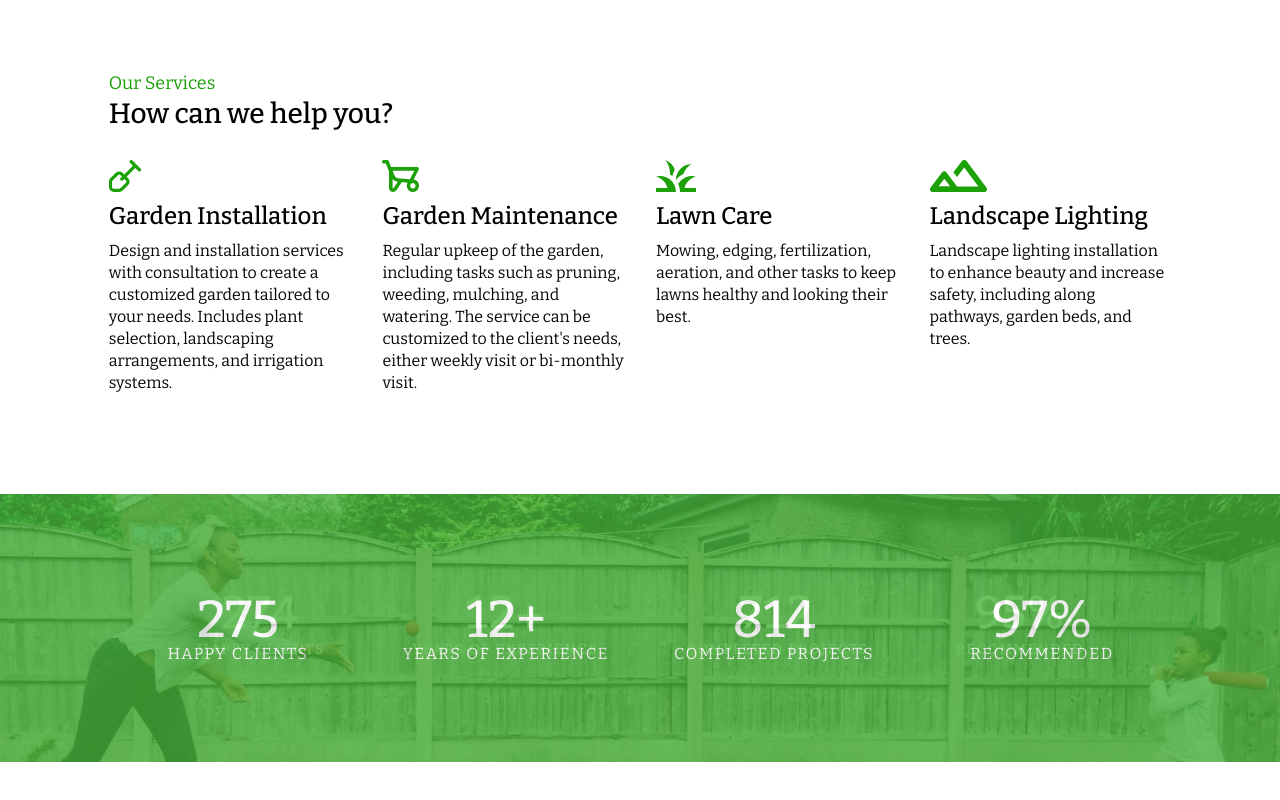
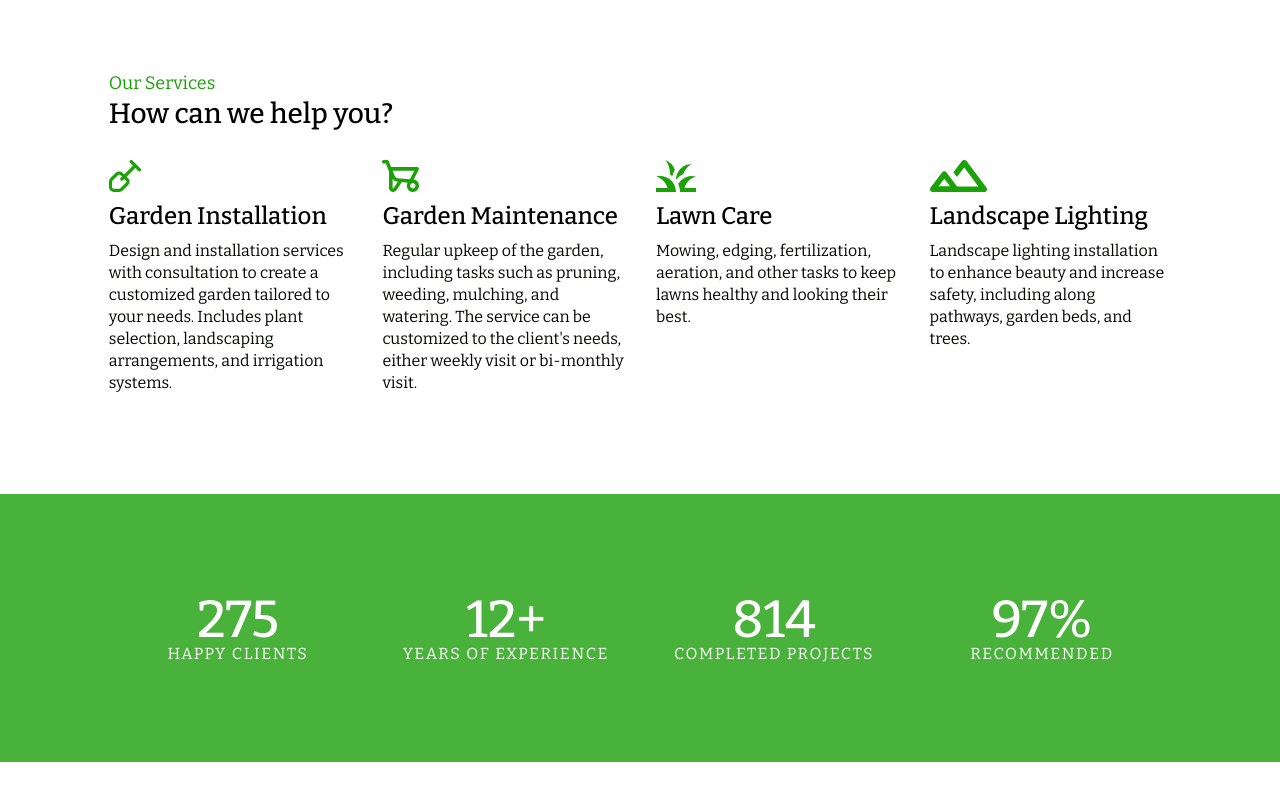
Before and after one commit to Senatrius/natures-touch-gardening, a React (Vite) app: page / in a window 1280 px wide. Shown: the part 1365-2165 px from the top of the page. Built offline with nearby package versions, Linux system fonts and the light colour scheme.

Commit message:
adjust spacing

```diff
--- a/src/components/Hero.tsx
+++ b/src/components/Hero.tsx
@@ -8,7 +8,7 @@ export const Hero = () => {
           alt=''
         />
       </div>
-      <div className='w-[93%] max-w-[30rem] self-center py-16 text-center md:max-w-[33.75rem] md:basis-7/12 md:self-start md:py-24 md:pr-12 md:text-left lg:basis-1/2 lg:pr-16'>
+      <div className='w-[93%] max-w-[30rem] self-center pt-8 text-center md:max-w-[33.75rem] md:basis-7/12 md:self-start md:py-24 md:pr-12 md:text-left lg:basis-1/2 lg:pr-16'>
         <h1 className='mb-4 text-[1.875rem] font-semibold leading-[1.1] md:mb-6 md:text-[2.5rem] lg:text-[3.25rem]'>
           Transforming Your Outdoor Space with Nature’s Touch
         </h1>
--- a/src/components/Stats.tsx
+++ b/src/components/Stats.tsx
@@ -2,14 +2,9 @@ import { SocialCounter } from './SocialCounter';
 
 export const Stats = () => {
   return (
-    <section className='relative mb-[3.5rem] w-full overflow-hidden bg-overlay md:mb-[6.25rem]'>
-      <img
-        className='absolute min-h-full w-full object-cover opacity-20'
-        src='/stats.webp'
-        alt=''
-      />
+    <section className='lg relative mb-[3.5rem] w-full overflow-hidden bg-overlay md:mb-[6.25rem]'>
       <h2 className='sr-only'>Social proof</h2>
-      <div className='mx-auto grid max-w-[65rem] grid-cols-2 gap-8 py-[3.5rem] md:grid-cols-4 md:py-[6.25rem]'>
+      <div className='mx-auto grid w-[93%] max-w-[65rem] grid-cols-1 gap-8 py-[3.5rem] sm:grid-cols-2 md:w-[88%] md:grid-cols-4 md:py-[6.25rem] lg:w-[83%]'>
         <SocialCounter
           value='275'
           label='Happy clients'
```
